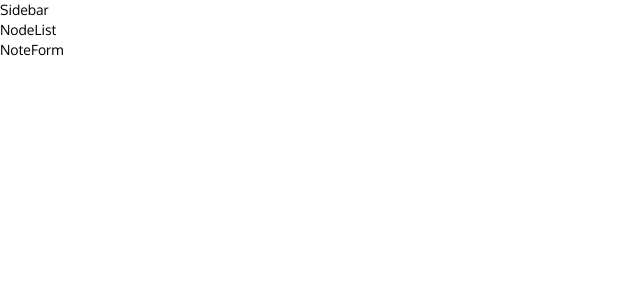
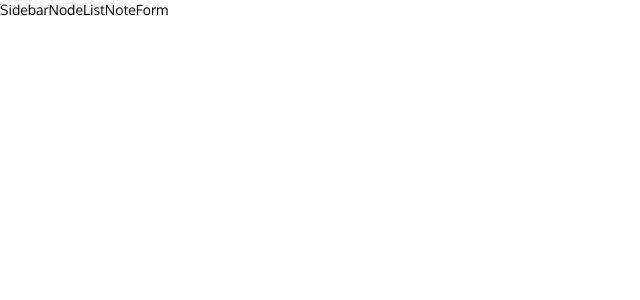
Before and after one commit to jerasor/noteherder, a React (Create React App) app: page / in a window 1280 px wide. Shown: the top 300 px of the page, without its empty margins (0-640 px from the left). Built offline with nearby package versions, Linux system fonts and the light colour scheme; a web font is replaced by a local one.

Commit message:
Style main using css in js

```diff
--- a/src/Main.js
+++ b/src/Main.js
@@ -6,7 +6,10 @@ import NoteForm from './NoteForm'
 
 const Main = () => {
     return (
-        <div className="Main">
+        <div
+            className="Main"
+            style={style}
+        >
             <Sidebar />
             <NoteList />
             <NoteForm />
@@ -14,4 +17,11 @@ const Main = () => {
     )
 }
 
+const style = {
+    display: 'flex',
+    height: '100vh',
+    alignItems: 'stretch',
+
+}
+
 export default Main
```
